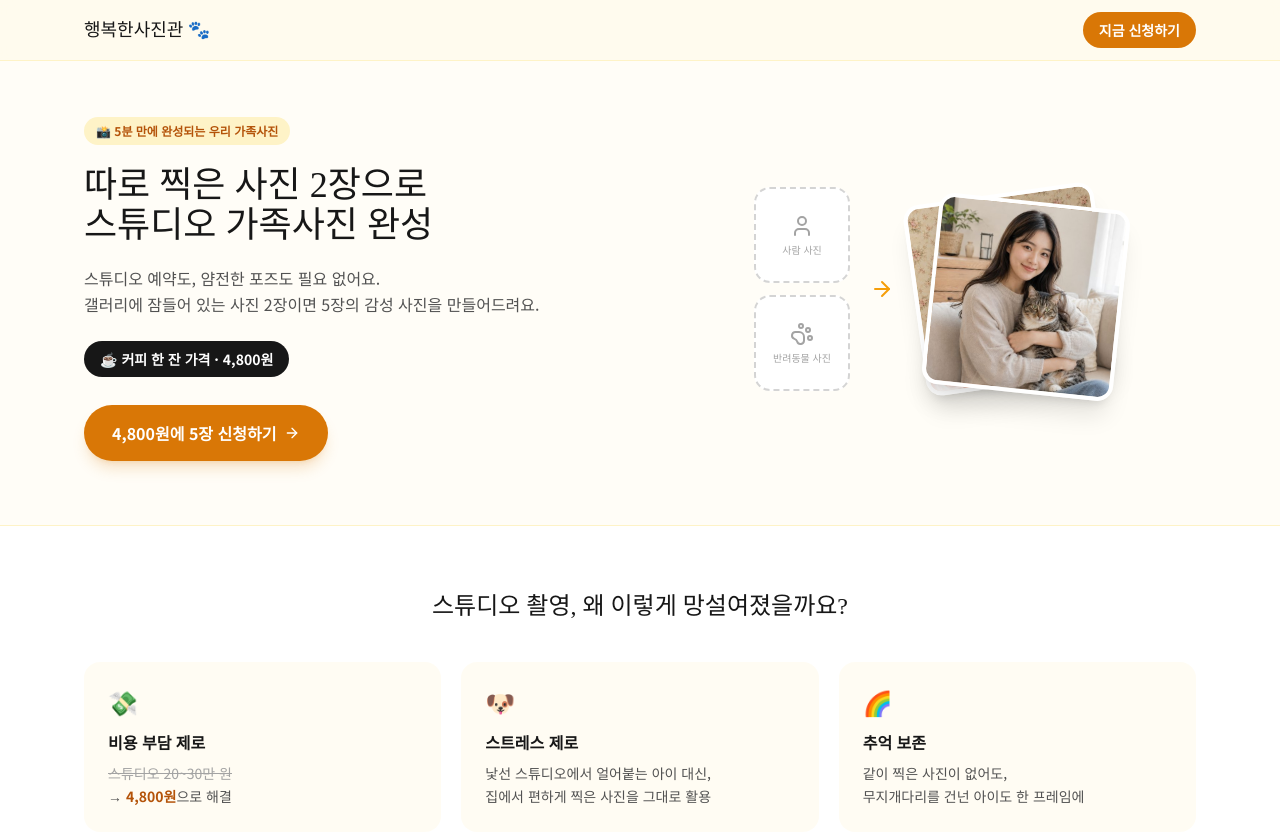
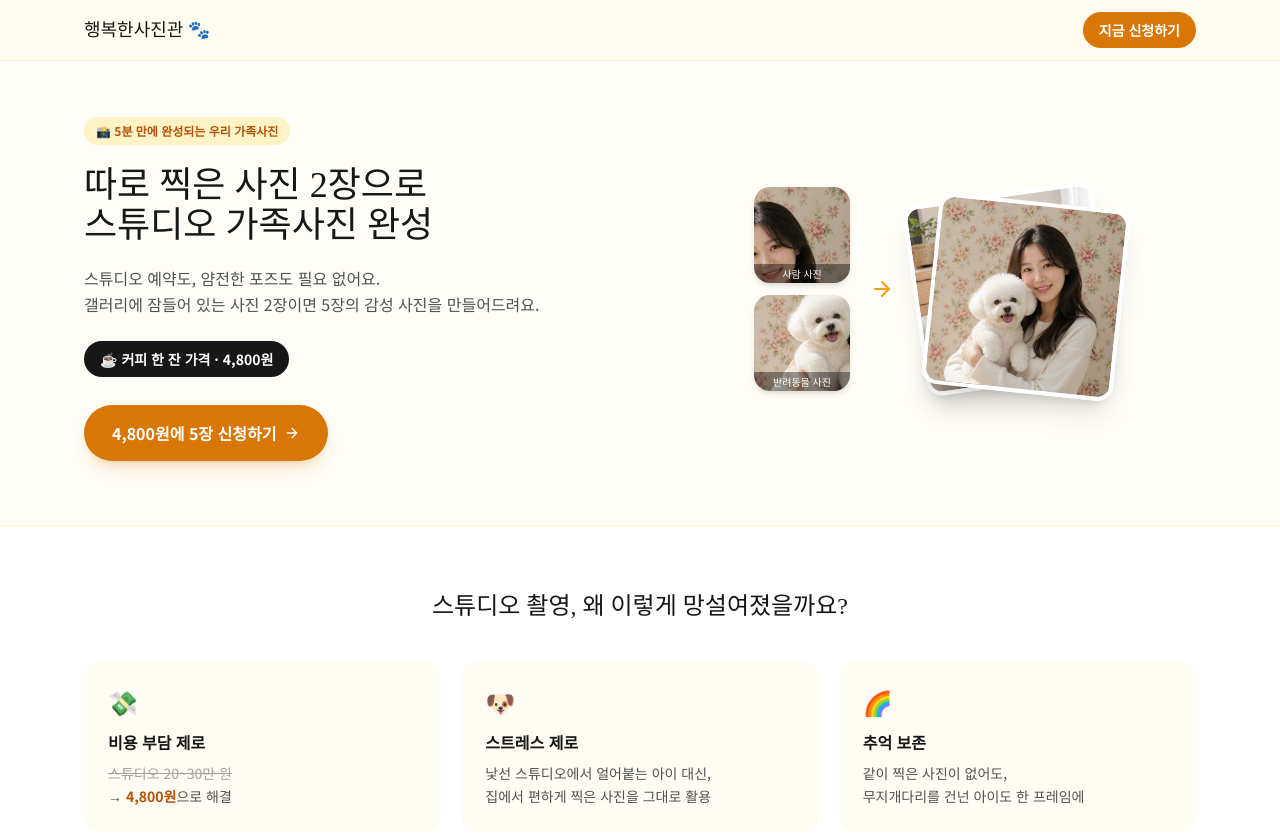
Before and after one commit to ilion4/pet-photo-studio, a website: page pet-photo-studio/public/index.html in a window 1280 px wide. Shown: the top 835 px of the page. Drawn offline with nearby package versions, Linux system fonts and the light colour scheme; no server answers.

Commit message:
히어로 비주얼: 사람/반려동물 사진 예시 실제 이미지로 교체, 완성사진도 교체

```diff
--- a/pet-photo-studio/public/index.html
+++ b/pet-photo-studio/public/index.html
@@ -53,19 +53,19 @@
     <!-- Before & After 비주얼 -->
     <div class="flex items-center justify-center gap-3 sm:gap-5">
       <div class="flex flex-col gap-3">
-        <div class="w-20 h-20 sm:w-24 sm:h-24 rounded-2xl bg-white border-2 border-dashed border-neutral-300 flex flex-col items-center justify-center text-center">
-          <i data-lucide="user" class="w-6 h-6 text-neutral-400"></i>
-          <span class="text-[10px] text-neutral-400 mt-1">사람 사진</span>
+        <div class="w-20 h-20 sm:w-24 sm:h-24 rounded-2xl overflow-hidden bg-white shadow-md relative">
+          <img src="images/hero-person.jpg" class="w-full h-full object-cover" alt="사람 사진 예시">
+          <span class="absolute bottom-0 inset-x-0 bg-black/40 text-white text-[10px] text-center py-0.5">사람 사진</span>
         </div>
-        <div class="w-20 h-20 sm:w-24 sm:h-24 rounded-2xl bg-white border-2 border-dashed border-neutral-300 flex flex-col items-center justify-center text-center">
-          <i data-lucide="paw-print" class="w-6 h-6 text-neutral-400"></i>
-          <span class="text-[10px] text-neutral-400 mt-1">반려동물 사진</span>
+        <div class="w-20 h-20 sm:w-24 sm:h-24 rounded-2xl overflow-hidden bg-white shadow-md relative">
+          <img src="images/hero-pet.jpg" class="w-full h-full object-cover" alt="반려동물 사진 예시">
+          <span class="absolute bottom-0 inset-x-0 bg-black/40 text-white text-[10px] text-center py-0.5">반려동물 사진</span>
         </div>
       </div>
       <i data-lucide="arrow-right" class="w-6 h-6 text-amber-500 shrink-0"></i>
       <div class="relative w-40 h-40 sm:w-48 sm:h-48">
-        <img src="images/samples/sample-3.jpg" class="absolute inset-0 w-full h-full object-cover rounded-2xl shadow-xl rotate-[-8deg] border-4 border-white" alt="완성 사진 예시">
-        <img src="images/samples/sample-1.jpg" class="absolute inset-0 w-full h-full object-cover rounded-2xl shadow-xl rotate-[6deg] border-4 border-white translate-x-4 translate-y-2" alt="완성 사진 예시">
+        <img src="images/samples/sample-1.jpg" class="absolute inset-0 w-full h-full object-cover rounded-2xl shadow-xl rotate-[-8deg] border-4 border-white" alt="완성 사진 예시">
+        <img src="images/samples/sample-6.jpg" class="absolute inset-0 w-full h-full object-cover rounded-2xl shadow-xl rotate-[6deg] border-4 border-white translate-x-4 translate-y-2" alt="완성 사진 예시">
       </div>
     </div>
   </section>
```
Also changed, not shown: pet-photo-studio/public/images/hero-person.jpg (added), pet-photo-studio/public/images/hero-pet.jpg (added).
